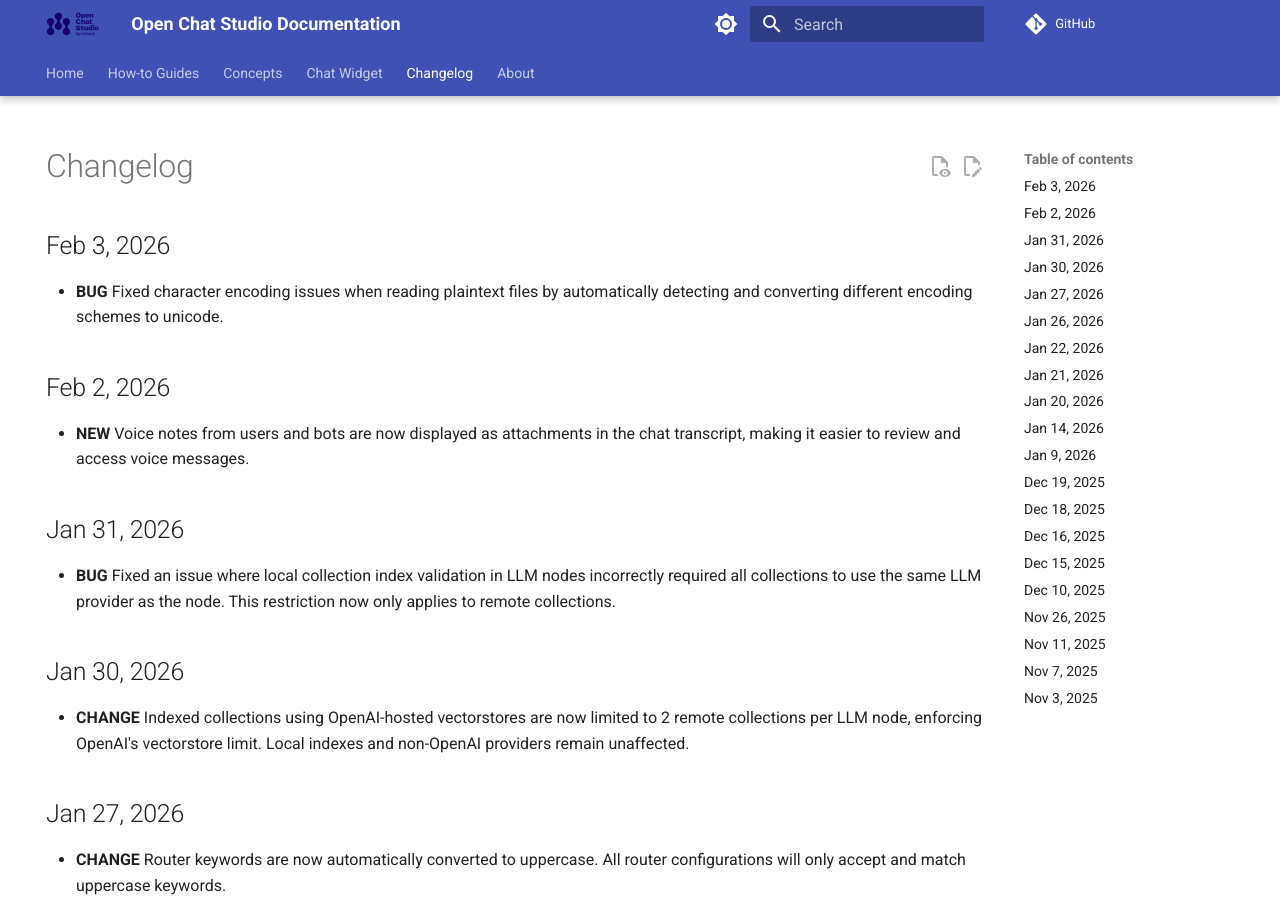
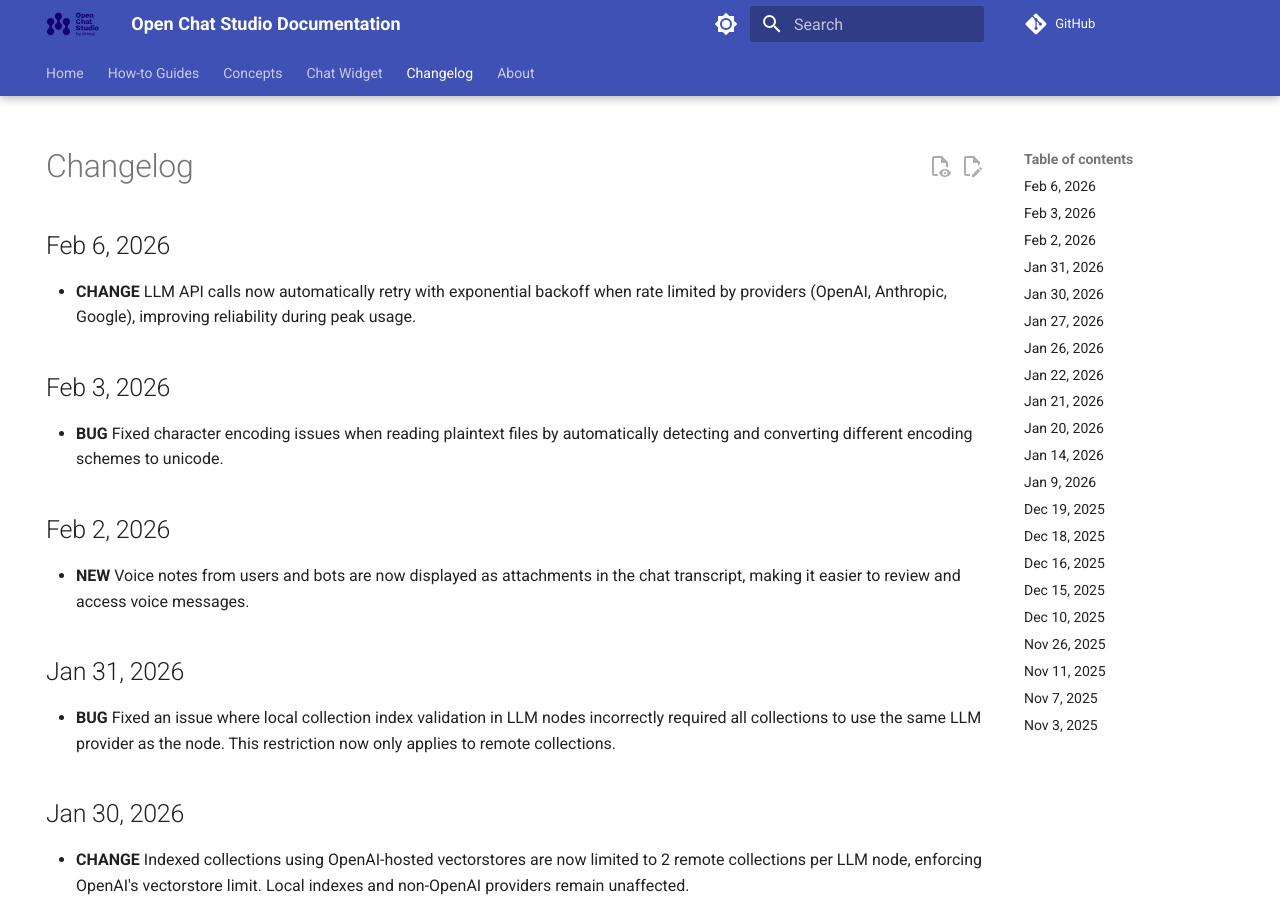
Before and after one commit to dimagi/open-chat-studio-docs, an MkDocs documentation site: the page built from docs/changelog.md, in a window 1280 px wide and 900 px high. Built offline with MkDocs 1.6.1 and Material for MkDocs 9.7.7, drawn with Linux system fonts in a browser that asks for light colours; a script that is not in the unit is left out; comment, search, counter and statistics services are not loaded.

Commit message:
update changelog and docs from OCS PR #2772

```diff
--- a/docs/changelog.md
+++ b/docs/changelog.md
@@ -4,6 +4,9 @@ hide:
 ---
 
 # Changelog
+## Feb 6, 2026
+* **CHANGE** LLM API calls now automatically retry with exponential backoff when rate limited by providers (OpenAI, Anthropic, Google), improving reliability during peak usage.
+
 ## Feb 3, 2026
 * **BUG** Fixed character encoding issues when reading plaintext files by automatically detecting and converting different encoding schemes to unicode.
 
```
